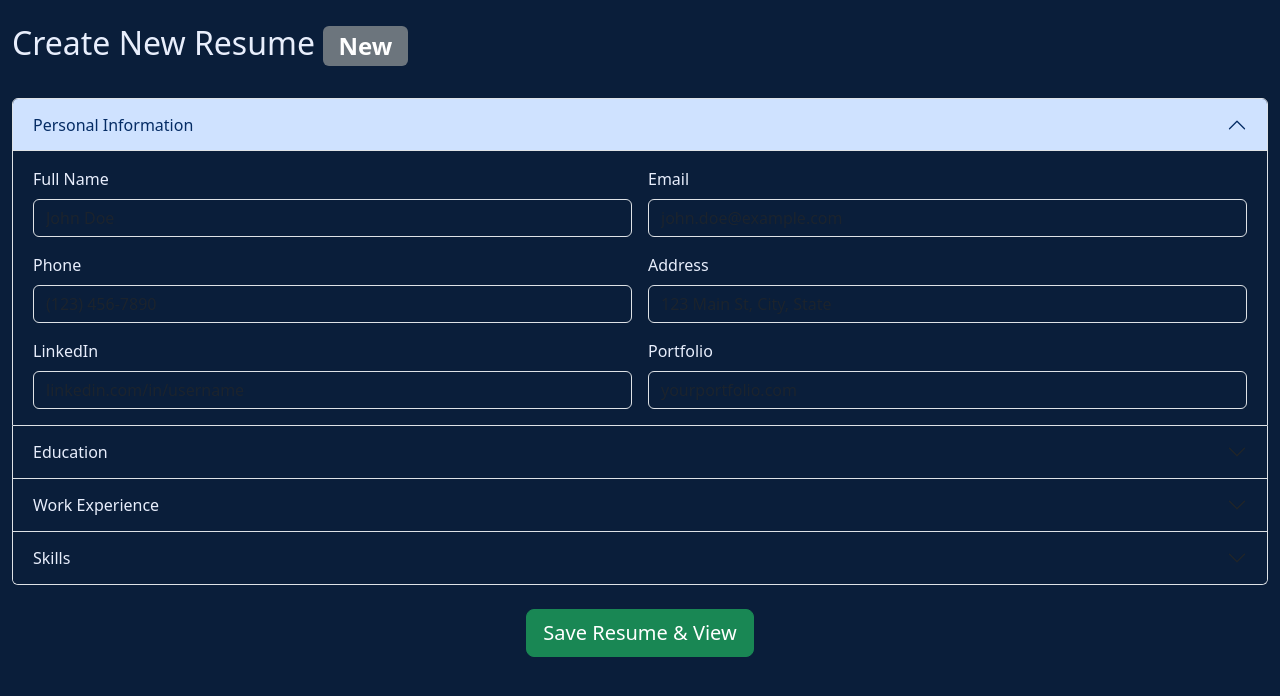
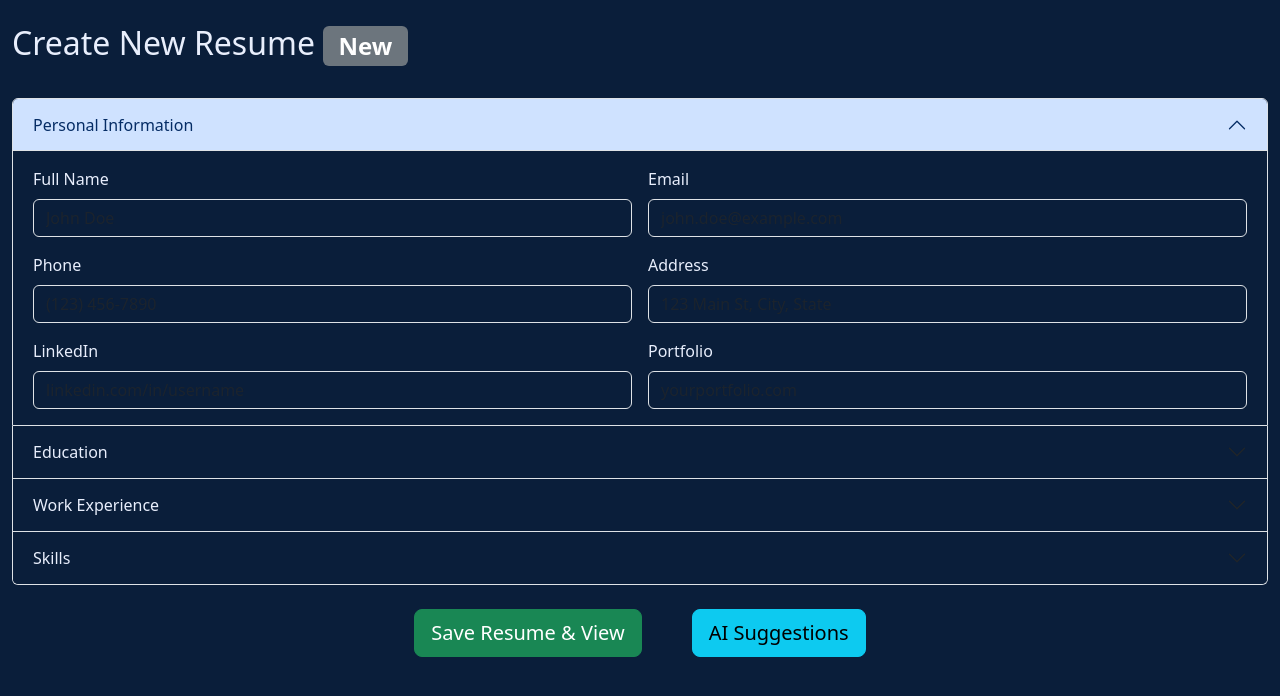
Before and after one commit to Sandhya-ad/hackResume, a React (Create React App) app in the folder hack_resume/: page /resume-builder in a window 1280 px wide. Shown: the top 696 px of the page. Built offline with nearby package versions, Linux system fonts and the light colour scheme.

Commit message:
Added AI Sugesstions button

```diff
--- a/hack_resume/src/pages/ResumeBuilder.jsx
+++ b/hack_resume/src/pages/ResumeBuilder.jsx
@@ -470,6 +470,14 @@ export default function ResumeBuilder() {
             <Button variant="success" size="lg" onClick={handleSave}>
               Save Resume & View
             </Button>
+            <Button
+              variant="info"
+              size="lg"
+              style={{ marginLeft: "50px" }}
+              onClick={() => alert("AI Suggestions coming soon!")}
+            >
+              AI Suggestions
+            </Button>
           </div>
         </Col>
       </Row>
```
Also changed, not shown: 1 other file (tests, documents, lock files or other folders).
